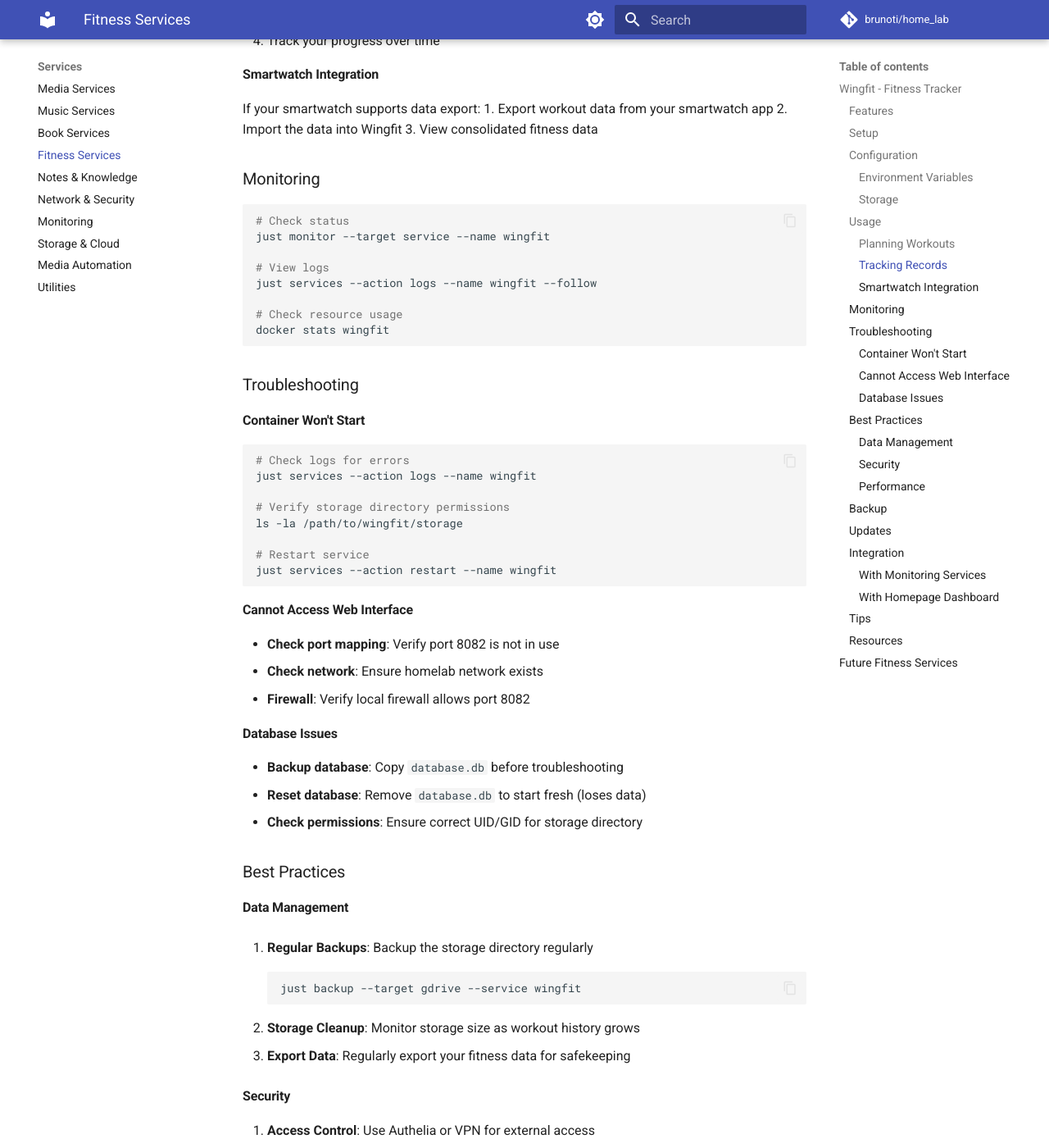
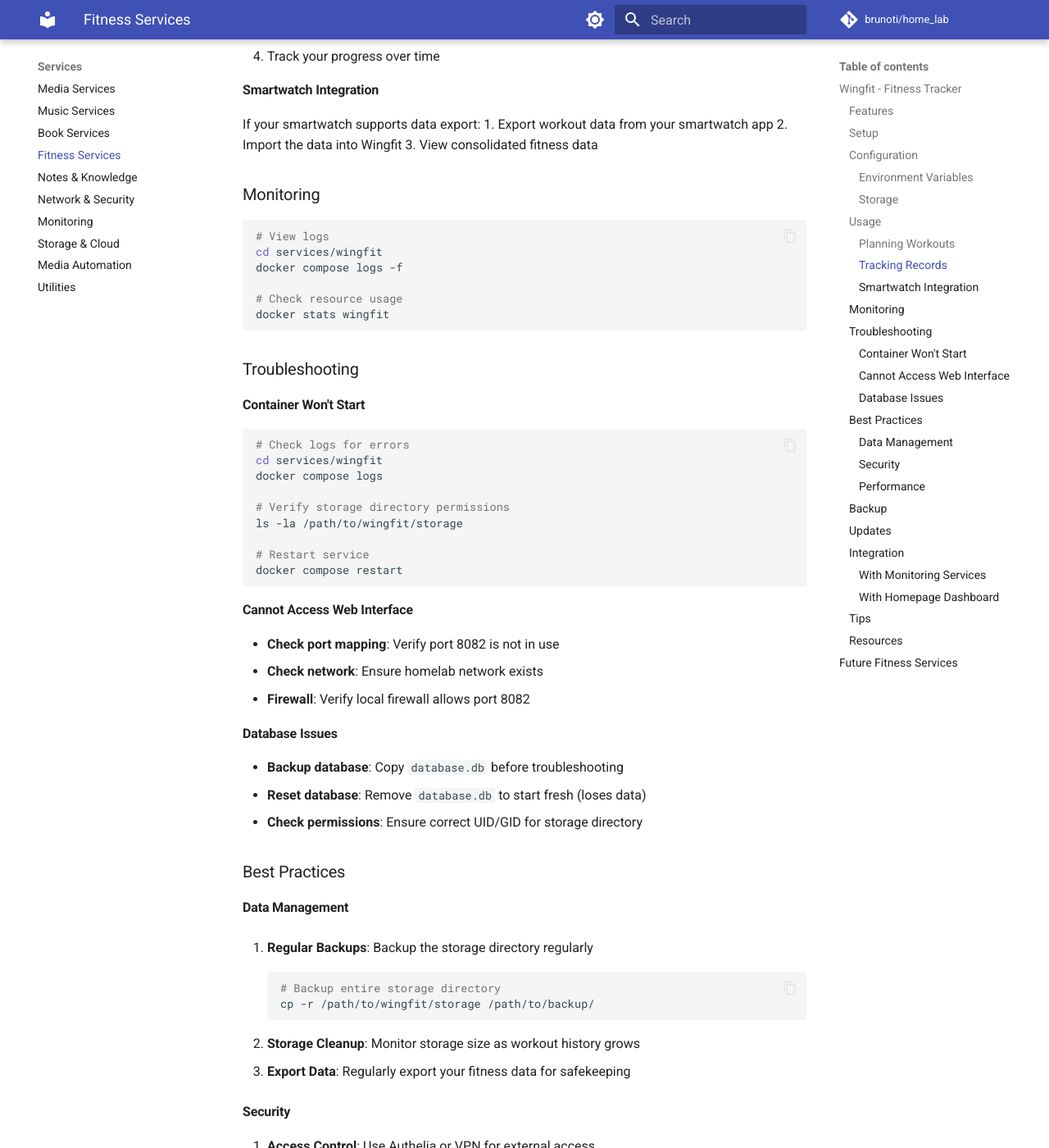
Before and after one commit to brunoti/home_lab, an MkDocs documentation site: the page built from docs/services/fitness.md, in a window 1280 px wide and 1400 px high, scrolled down 1881 px. Shown: the whole window at 82% size. Built offline with MkDocs 1.6.1 and Material for MkDocs 9.7.7, drawn with Linux system fonts in a browser that asks for light colours; comment, search, counter and statistics services are not loaded; some of the changed text lies outside the part shown.

Commit message:
Fix incorrect just commands - use docker compose directly instead
Co-authored-by: brunoti <6011421+brunoti@users.noreply.github.com>

````diff
--- a/docs/services/fitness.md
+++ b/docs/services/fitness.md
@@ -20,7 +20,8 @@ Documentation for fitness and health tracking services in the home lab.
 
 1. Start Wingfit:
 ```bash
-just services --action start --name wingfit
+cd services/wingfit
+docker compose up -d
 ```
 
 2. Access web interface: http://localhost:8082
@@ -80,11 +81,9 @@ If your smartwatch supports data export:
 ### Monitoring
 
 ```bash
-# Check status
-just monitor --target service --name wingfit
-
 # View logs
-just services --action logs --name wingfit --follow
+cd services/wingfit
+docker compose logs -f
 
 # Check resource usage
 docker stats wingfit
@@ -96,13 +95,14 @@ docker stats wingfit
 
 ```bash
 # Check logs for errors
-just services --action logs --name wingfit
+cd services/wingfit
+docker compose logs
 
 # Verify storage directory permissions
 ls -la /path/to/wingfit/storage
 
 # Restart service
-just services --action restart --name wingfit
+docker compose restart
 ```
 
 #### Cannot Access Web Interface
@@ -123,7 +123,8 @@ just services --action restart --name wingfit
 
 1. **Regular Backups**: Backup the storage directory regularly
    ```bash
-   just backup --target gdrive --service wingfit
+   # Backup entire storage directory
+   cp -r /path/to/wingfit/storage /path/to/backup/
    ```
 
 2. **Storage Cleanup**: Monitor storage size as workout history grows
@@ -149,9 +150,6 @@ Wingfit data is stored in the storage directory. To backup:
 ```bash
 # Backup entire storage directory
 cp -r /path/to/wingfit/storage /path/to/backup/
-
-# Or use the built-in backup command
-just backup --target local --service wingfit
 ```
 
 **What to backup:**
@@ -164,12 +162,10 @@ just backup --target local --service wingfit
 Update Wingfit to the latest version:
 
 ```bash
-# Pull latest image
+# Pull latest image and restart
 cd services/wingfit
-docker-compose pull
-
-# Restart service
-just services --action restart --name wingfit
+docker compose pull
+docker compose up -d
 ```
 
 ### Integration
````
Also changed, not shown: services/wingfit/README.md (+6 -3 lines).
